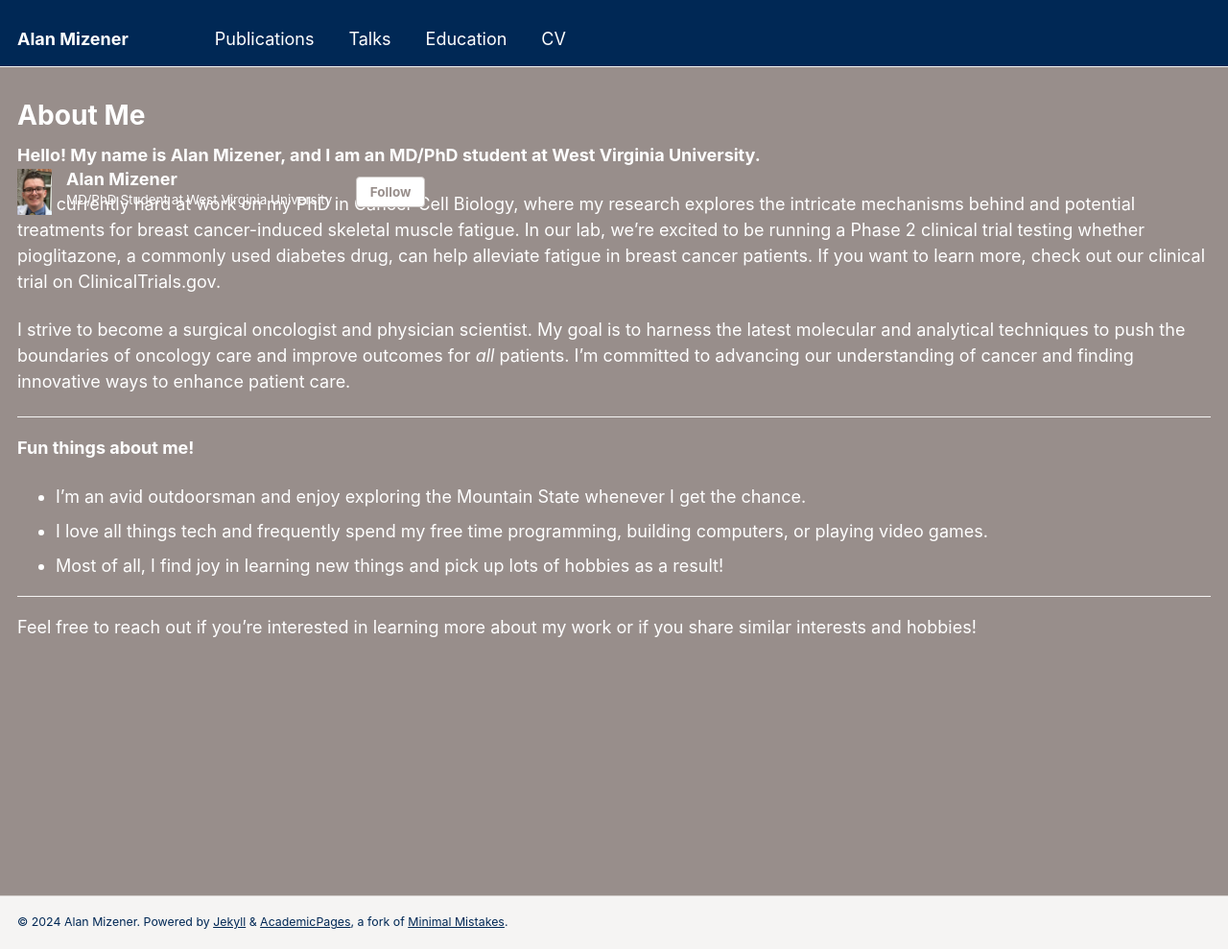
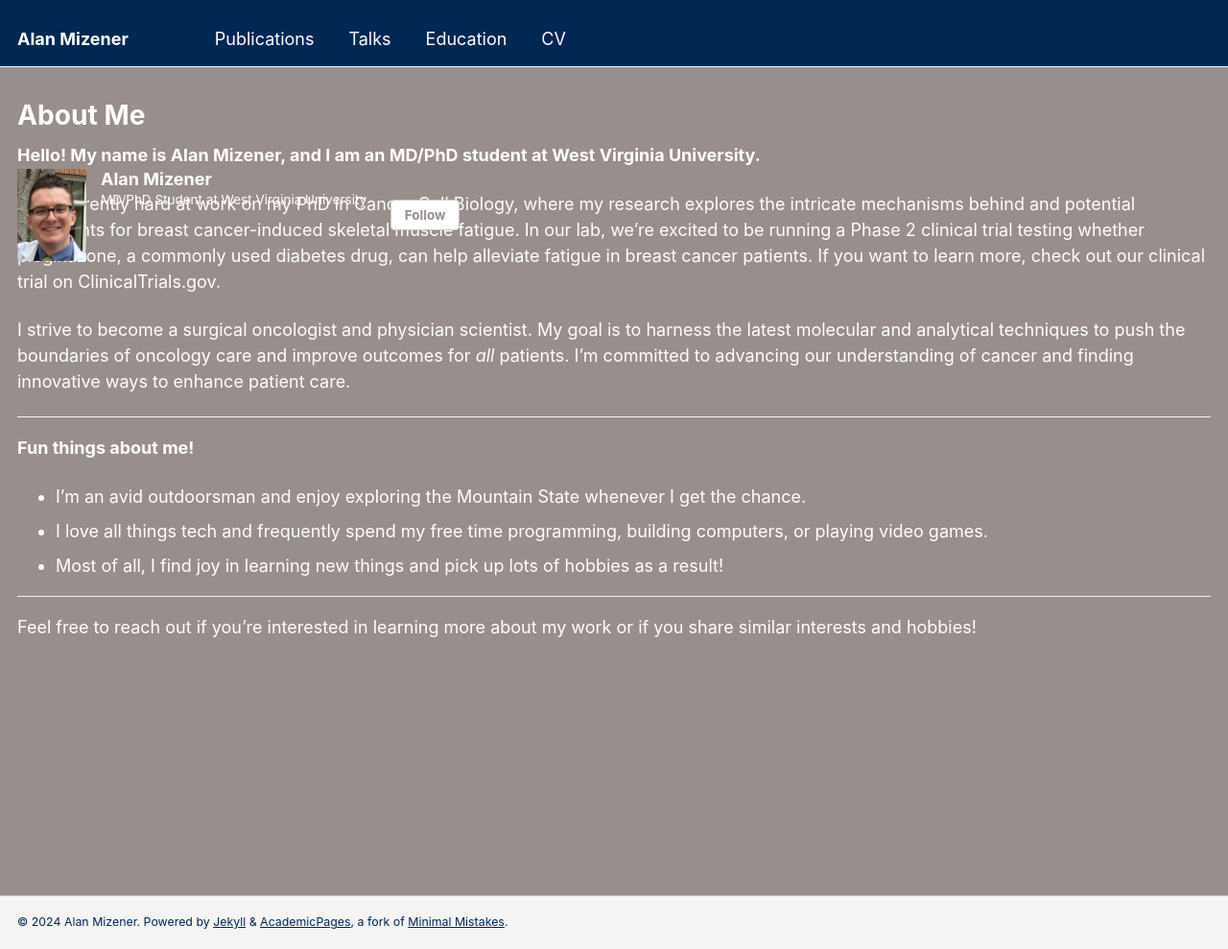
Before and after one commit to admizener/admizener.github.io, a Jekyll site: the page built from _pages/about.md, in a window 1280 px wide and 989 px high. Shown: the whole window at 96% size. Built offline with Jekyll 4.4.1, drawn with Linux system fonts in a browser that asks for light colours.

Commit message:
Update _sidebar.scss

```diff
--- a/_sass/_sidebar.scss
+++ b/_sass/_sidebar.scss
@@ -79,7 +79,7 @@
 .author__avatar {
   display: table-cell;
   vertical-align: top;
-  width: 36px;
+  width: 72px;
   // set width only, for non-square avatars
   // height: 36px;
 
```
